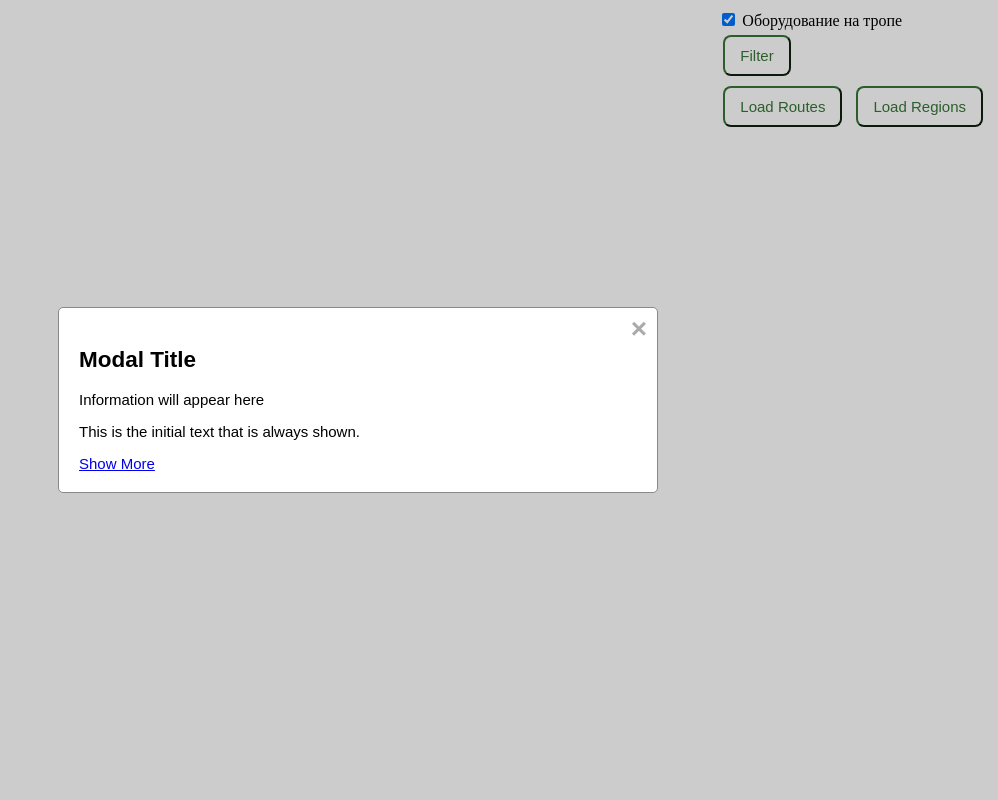
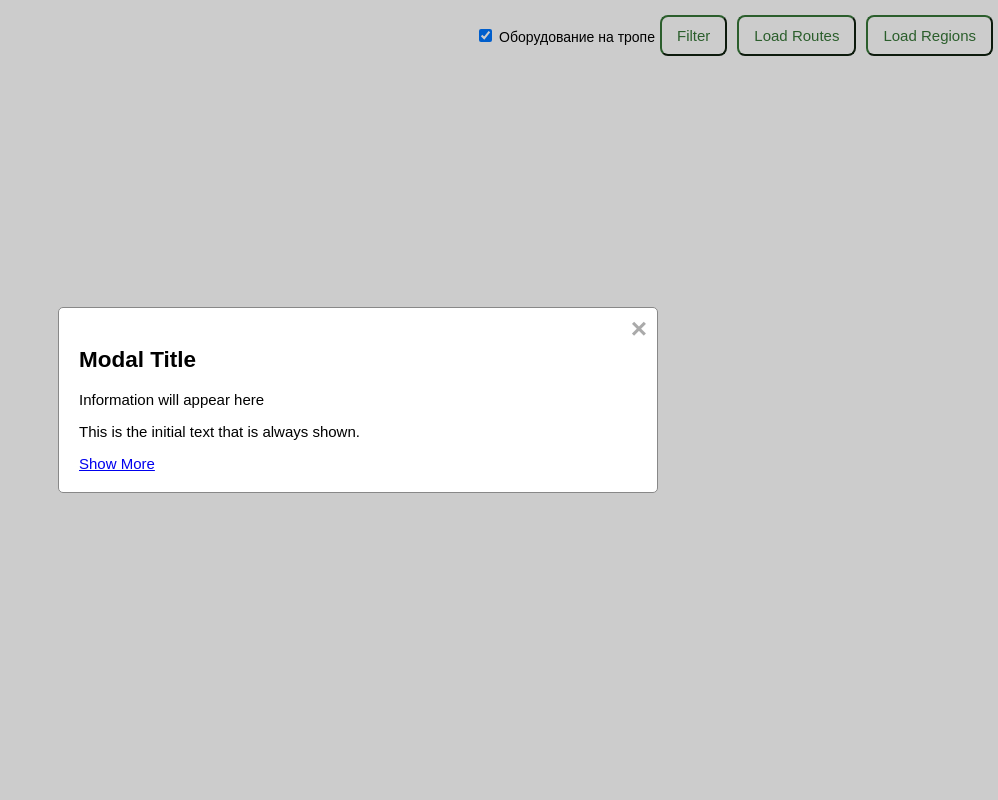
Before and after one commit to sofyak0zyreva/maps_web-app, a Flask app: page / in a window 1280 px wide. Shown: the whole page, without its empty margins (282-1280 px from the left). Run offline with Flask 3, Linux system fonts and the light colour scheme.

Commit message:
feat: update main css file

```diff
--- a/static/style.css
+++ b/static/style.css
@@ -1,19 +1,33 @@
 #map {
 	height: 650px;
-	/* Set the height of the map */
 	width: 100%;
-	/* Set the width of the map */
 }
 
-.button-container {
-	position: absolute;
-	top: 10px;
-	right: 10px;
+.leaflet-control-zoom {
+	position: fixed;
+	top: 60px;
+	left: 10px;
+	z-index: 1001;
+}
+
+.button-container{
+	position: fixed;
+	top: 0;
+	left: 0;
+	width: 100%;
+	background-color: #fff;
 	z-index: 1000;
+	padding: 10px 0px ;
+	display: flex;
+	justify-content: flex-end;
+	align-items: center;
+	font-size: 14px;
+	font-family: "Source Sans Pro", "Arial", sans-serif;
 }
 
 button {
 	margin: 5px;
+	/* margin-left: -5px; */
 	padding: 10px 15px;
 	font-size: 15px;
 	font-family: "Source Sans Pro", "Arial", sans-serif;
@@ -30,10 +44,53 @@
 	color: #fefefe;
 }
 
-/* Modal styling */
+label {
+	font-size: 14px;
+	font-family: "Source Sans Pro", "Arial", sans-serif;
+}
+
+.filter-container {
+	position: relative;
+	display: inline-block;
+}
+
+#filterOptions {
+	margin-top: 5px;
+	padding: 10px 20px;
+	border: 1px solid #ccc;
+	background-color: #f9f9f9;
+	border-radius: 5px;
+	width: 180px;
+	position: absolute;
+	z-index: 1000;
+	/* Ensure it appears above other elements */
+}
+
+#filterOptions label {
+	display: block;
+	margin-bottom: 5px;
+}
+
+#filterOptions div {
+	margin-bottom: 5px;
+}
+
+.filter-column {
+	display: flex;
+	flex-direction: column;
+}
+
+.checkbox-option {
+	display: flex;
+	align-items: center;
+}
+
+.checkbox-option label {
+	margin-left: 5px;
+}
+
 .modal {
 	display: none;
-	/* Hidden by default */
 	position: fixed;
 	z-index: 1000;
 	left: 0;
@@ -73,42 +130,32 @@
 	cursor: pointer;
 }
 
+/*
 .pin {
 	height: 55px;
-	/* control the size */
 	aspect-ratio: 2/3;
 	mask:
 		conic-gradient(from -30deg at bottom, #0000, #000 1deg 59deg, #0000 60deg) bottom/100% 50% no-repeat,
 		radial-gradient(circle at 50% calc(100% / 3), #000 22% 44%, #0000 44.5%);
 	background: #ec1a23;
 	display: flex;
-	/* Use flexbox for centering */
 	justify-content: center;
-	/* Center horizontally */
 	align-items: center;
-	/*Align items to the start vertically */
 }
 
-/* Circle background for the icon */
 .pin-circle {
 	position: absolute;
-	/* Allows you to position it over the pin */
 	top: calc(100% / 10);
-	/* Moves the circle towards the top */
 	width: 25px;
-	/* Diameter of the circle */
 	height: 25px;
 	background-color: white;
-	/* White background for the circle */
 	border-radius: 50%;
-	/* Makes the circle round */
 	display: flex;
 	justify-content: center;
 	align-items: center;
 }
 
-/* Custom icon inside the circle */
 .pin-circle img {
 	width: 70%;
 	height: 70%;
-}
+} */
```
